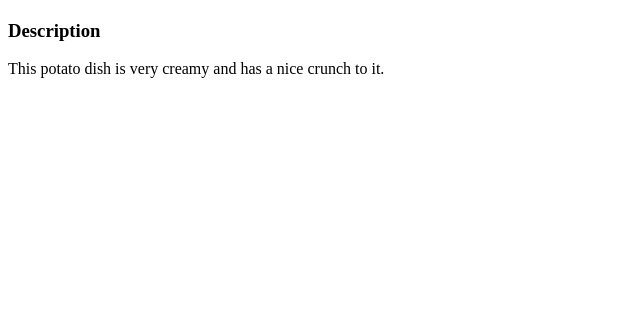
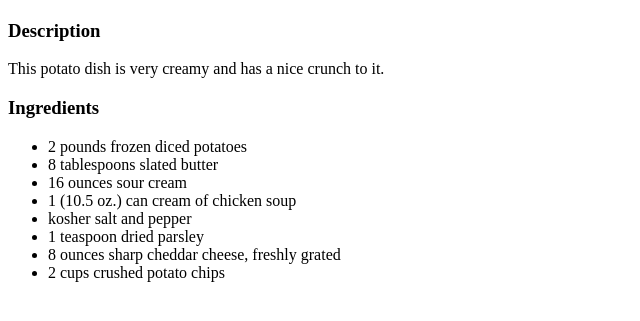
Before and after one commit to CarterWilliams2/odin-recipes, a plain HTML site: page recipes/cheesy-potatoes.html in a window 1280 px wide. Shown: the part 99-420 px from the top of the page, without its empty margins (0-640 px from the left). Drawn offline with Linux system fonts and the light colour scheme.

Commit message:
Add ingredients to cheesy potatoes

```diff
--- a/recipes/cheesy-potatoes.html
+++ b/recipes/cheesy-potatoes.html
@@ -9,5 +9,16 @@
         <img src="../recipes/cheesy-potatoes.html">
         <h3>Description</h3>
         <p>This potato dish is very creamy and has a nice crunch to it.</p>
+        <h3>Ingredients</h3>
+        <ul>
+            <li>2 pounds frozen diced potatoes</li>
+            <li>8 tablespoons slated butter</li>
+            <li>16 ounces sour cream</li>
+            <li>1 (10.5 oz.) can cream of chicken soup</li>
+            <li>kosher salt and pepper</li>
+            <li>1 teaspoon dried parsley</li>
+            <li>8 ounces sharp cheddar cheese, freshly grated</li>
+            <li>2 cups crushed potato chips</li>
+        </ul>
     </body>
 </html>
```
